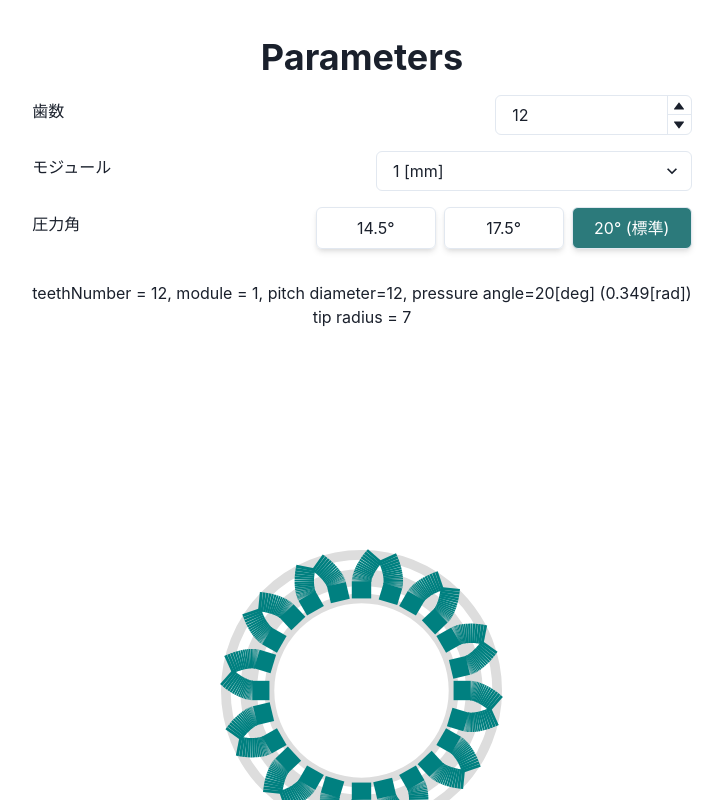
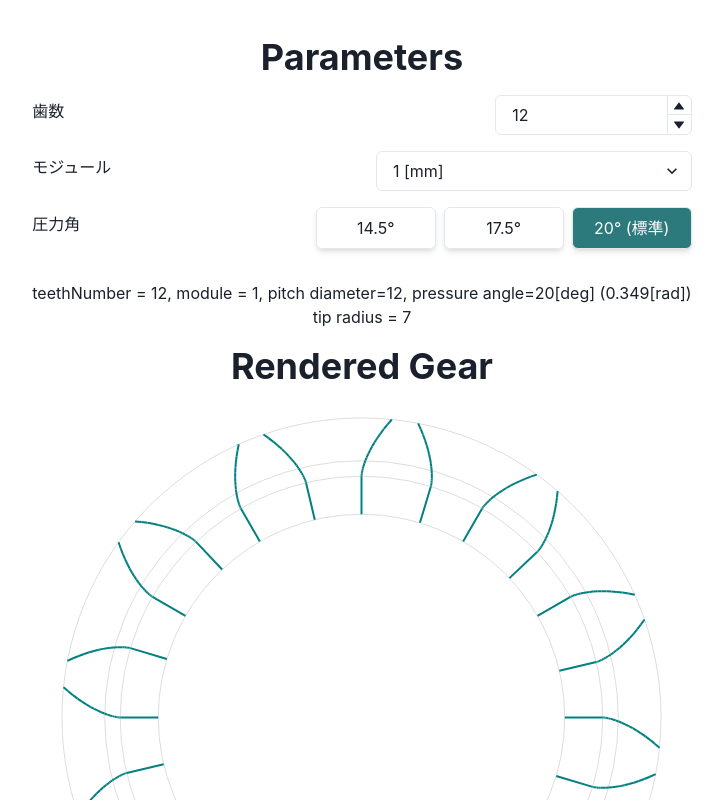
Before and after one commit to sw1227/gear-svg, a React (Vite) app: page / in a window 1280 px wide. Shown: the top 800 px of the page, without its empty margins (278-1001 px from the left). Built offline with nearby package versions, Linux system fonts and the light colour scheme.

Commit message:
feat: adaptive style

```diff
--- a/src/App.tsx
+++ b/src/App.tsx
@@ -23,7 +23,6 @@ const invloluteFunc = (angle: number) => Math.tan(angle) - angle
 
 
 const App: FC = () => {
-  const SVG_MARGIN = 10
   const INVOLUTE_RESOLUTION = 20
 
   const [teethNumber, setTeethNumber] = useRecoilState(teethNumberState)
@@ -36,6 +35,11 @@ const App: FC = () => {
   const tipRadius = useRecoilValue(tipRadiusState)
   const rootRadius = useRecoilValue(rootRadiusState)
   const maxInvoluteAngle = useRecoilValue(maxInvoluteAngleState)
+
+  // Stroke width, svg margin: proportional to tip radius
+  const strokeWidthThick = tipRadius / 150
+  const strokeWidthThin = tipRadius / 300
+  const svgMargin = tipRadius / 10
 
   // svg size
   const [svgSize, setSvgSize] = useState<number>(0);
@@ -74,19 +78,21 @@ const App: FC = () => {
         <Box mt={8}>teethNumber = {teethNumber}, module = {module}, pitch diameter={pitchDiameter}, pressure angle={pressureAngleDegree}[deg] ({pressureAngle.toFixed(3)}[rad])</Box>
         <p>tip radius = {tipRadius}</p>
 
-        <Box mt={8} ref={svgContainerRef} display="flex" justifyContent="center" boxSizing='border-box'>
+        <Heading mt={4}>Rendered Gear</Heading>
+
+        <Box ref={svgContainerRef} display="flex" justifyContent="center" boxSizing='border-box'>
           {/* svg to draw a gear */}
           <svg
             xmlns="http://www.w3.org/2000/svg"
             width={svgSize}
             height={svgSize}
-            viewBox={`-${tipRadius + SVG_MARGIN} -${tipRadius + SVG_MARGIN} ${(tipRadius + SVG_MARGIN) * 2} ${(tipRadius + SVG_MARGIN) * 2}`}
+            viewBox={`-${tipRadius + svgMargin} -${tipRadius + svgMargin} ${(tipRadius + svgMargin) * 2} ${(tipRadius + svgMargin) * 2}`}
           >
             {/* Circles */}
-            <circle cx="0" cy="0" r={tipRadius} fill="none" stroke="#ddd" strokeWidth={0.5} />
-            <circle cx="0" cy="0" r={pitchRadius} fill="none" stroke="#ddd" strokeWidth={0.5} />
-            <circle cx="0" cy="0" r={baseRadius} fill="none" stroke="#ddd" strokeWidth={0.5} />
-            <circle cx="0" cy="0" r={rootRadius} fill="none" stroke="#ddd" strokeWidth={0.5} />
+            <circle cx="0" cy="0" r={tipRadius} fill="none" stroke="#ddd" strokeWidth={strokeWidthThin} />
+            <circle cx="0" cy="0" r={pitchRadius} fill="none" stroke="#ddd" strokeWidth={strokeWidthThin} />
+            <circle cx="0" cy="0" r={baseRadius} fill="none" stroke="#ddd" strokeWidth={strokeWidthThin} />
+            <circle cx="0" cy="0" r={rootRadius} fill="none" stroke="#ddd" strokeWidth={strokeWidthThin} />
             {/* Involute */}
             {Array.from({ length: teethNumber }, (_, i) => {
               const offsetAngle = 2 * Math.PI * i / teethNumber
@@ -99,7 +105,7 @@ const App: FC = () => {
                     x2={baseRadius * Math.cos(offsetAngle)}
                     y2={baseRadius * Math.sin(offsetAngle)}
                     stroke="teal"
-                    strokeWidth={1}
+                    strokeWidth={strokeWidthThick}
                     key={`root_${i}`}
                   />
                   {/* involute */}
@@ -114,7 +120,7 @@ const App: FC = () => {
                           x2={baseRadius * (Math.cos(nextAngle + offsetAngle) + nextAngle * Math.sin(nextAngle + offsetAngle))}
                           y2={baseRadius * (Math.sin(nextAngle + offsetAngle) - nextAngle * Math.cos(nextAngle + offsetAngle))}
                           stroke="teal"
-                          strokeWidth={1}
+                          strokeWidth={strokeWidthThick}
                           key={`involute_${i}_${j}`}
                         />
                       )
@@ -135,7 +141,7 @@ const App: FC = () => {
                     x2={baseRadius * Math.cos(offsetAngle)}
                     y2={baseRadius * Math.sin(offsetAngle)}
                     stroke="teal"
-                    strokeWidth={1}
+                    strokeWidth={strokeWidthThick}
                     key={`root_${i}`}
                   />
                   {/* involute */}
@@ -150,7 +156,7 @@ const App: FC = () => {
                           x2={baseRadius * (Math.cos(offsetAngle - nextAngle) - nextAngle * Math.sin(offsetAngle - nextAngle))}
                           y2={baseRadius * (Math.sin(offsetAngle - nextAngle) + nextAngle * Math.cos(offsetAngle - nextAngle))}
                           stroke="teal"
-                          strokeWidth={1}
+                          strokeWidth={strokeWidthThick}
                           key={`involute_${i}_${j}`}
                         />
                       )
```
